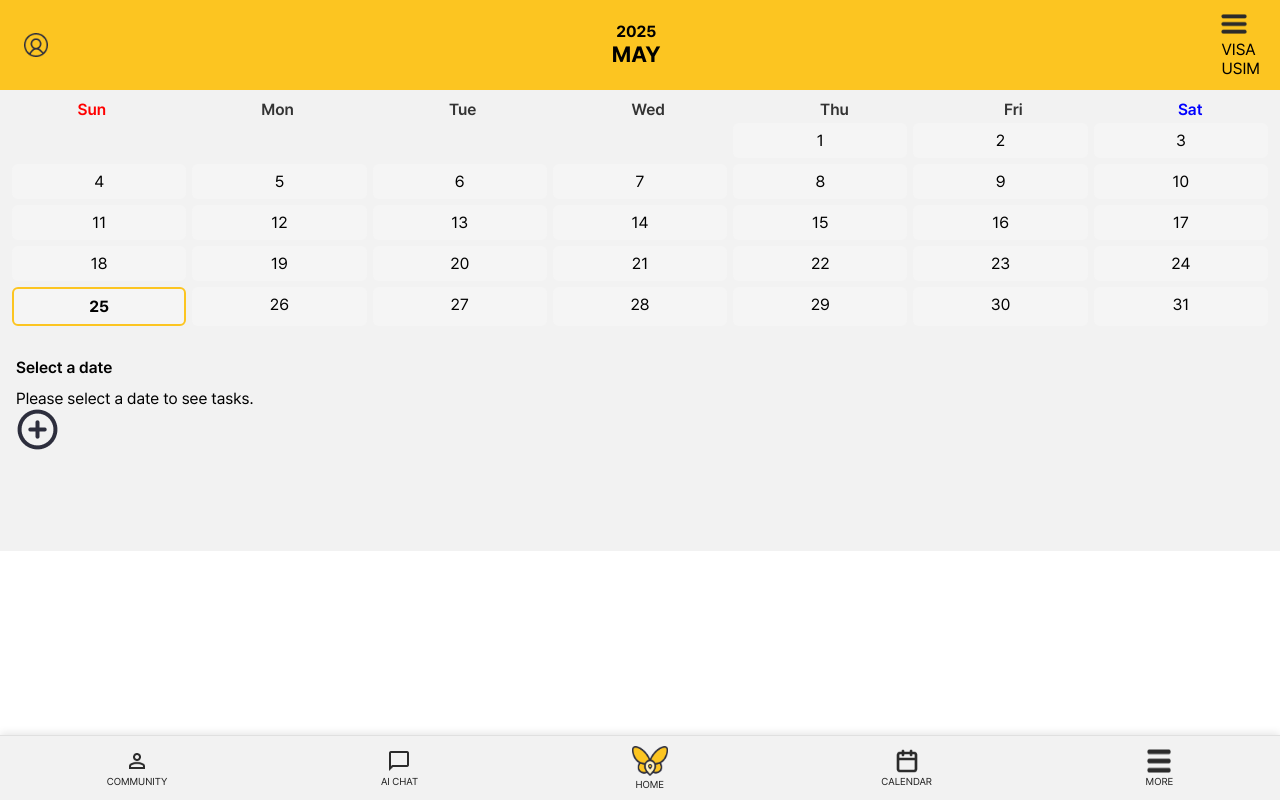
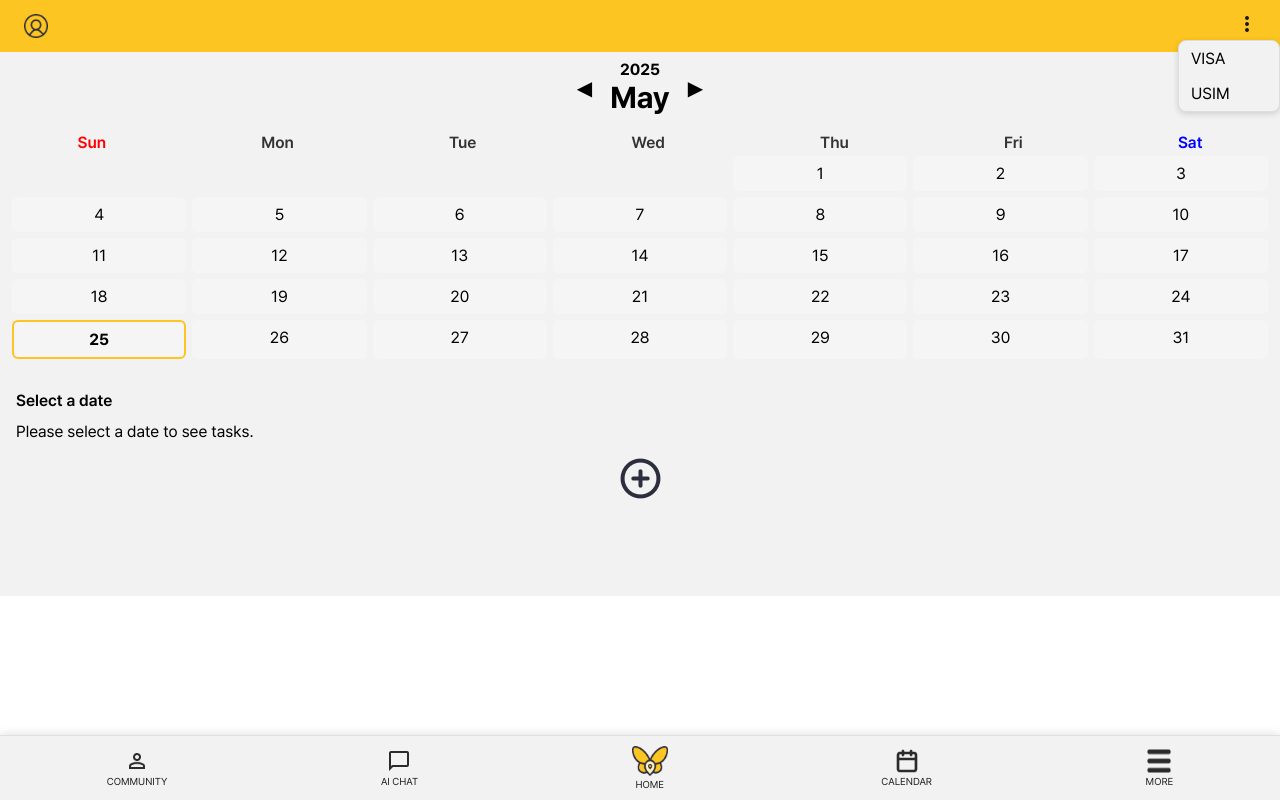
Before and after one commit to Ryu-Jemu/navi-app, a React (Create React App) app: page /calendar in a window 1280 px wide. Both pictures are taken after a click on the picture 1247 px from the left and 32 px from the top of the page. Built offline with nearby package versions, Linux system fonts and the light colour scheme.

Commit message:
Update current date

```diff
--- a/src/pages/CalendarPage.css
+++ b/src/pages/CalendarPage.css
@@ -33,7 +33,7 @@
 }
 
 .month-text span {
-  font-size: 22px;
+  font-size: 30px;
 }
 
 /* 요일 라벨 */
@@ -116,17 +116,55 @@
   border-color: #f26d6d;
 }
 
-/* + 버튼 */
 .plus-button-container {
-  width: 100%;
   display: flex;
   justify-content: center;
-  margin: 16px 0;
+  margin-top: 16px;
 }
 
 .plus-button {
   width: 43px;
   height: 43px;
   cursor: pointer;
+}
+
+.month-navigation {
+  display: flex;
+  justify-content: center;
   align-items: center;
+  margin: 8px 0;
 }
+
+.arrow-button {
+  background: none;
+  border: none;
+  font-size: 20px;
+  cursor: pointer;
+  margin: 0 12px;
+}
+
+.month-label {
+  font-size: 35px;
+  font-weight: 600;
+}
+
+.popup-menu {
+  position: absolute;
+  top: 40px;
+  right: 0;
+  background-color: var(--white);
+  border: 1px solid #ddd;
+  border-radius: 8px;
+  box-shadow: 0 2px 6px rgba(0, 0, 0, 0.15);
+  z-index: 100;
+  width: 100px;
+}
+
+.popup-item {
+  padding: 8px 12px;
+  cursor: pointer;
+}
+
+.popup-item:hover {
+  background-color: var(--sub-yellow-1);
+}
--- a/src/pages/CalendarPage.jsx
+++ b/src/pages/CalendarPage.jsx
@@ -2,20 +2,20 @@ import React, { useState } from 'react';
 import './CalendarPage.css';
 import BottomNav from '../BottomNav/BottomNav';
 import ProfileIcon from '../assets/Profile_Icon.png';
-import MoreIcon from '../assets/More_Icon.png';
+import ListIcon from '../assets/List_Icon.png';
 import PlusIcon from '../assets/Plus_Icon.png';
 
 const CalendarPage = () => {
+  const today = new Date();
+  const [currentYear, setCurrentYear] = useState(today.getFullYear());
+  const [currentMonth, setCurrentMonth] = useState(today.getMonth());
   const [selectedDate, setSelectedDate] = useState(null);
   const [showMenu, setShowMenu] = useState(false);
-  const [selectedFilter, setSelectedFilter] = useState(null); // 'VISA' or 'USIM'
+  // eslint-disable-next-line
+  const [selectedFilter, setSelectedFilter] = useState(null);
 
-  const year = 2025;
-  const month = 4; // 5월 (주의: 0부터 시작)
-  const today = new Date();
-
-  const firstDay = new Date(year, month, 1).getDay();
-  const totalDays = new Date(year, month + 1, 0).getDate();
+  const firstDay = new Date(currentYear, currentMonth, 1).getDay();
+  const totalDays = new Date(currentYear, currentMonth + 1, 0).getDate();
 
   const calendarCells = [];
   for (let i = 0; i < firstDay; i++) {
@@ -28,47 +28,64 @@ const CalendarPage = () => {
   const toggleMenu = () => setShowMenu(!showMenu);
 
   const handleFilterClick = (filter) => {
-    if (selectedFilter === filter) {
-      setSelectedFilter(null); // 같은 걸 누르면 해제
+    alert(`Selected: ${filter}`);
+    setSelectedFilter(filter);
+    setShowMenu(false);
+  };
+
+  const handlePrevMonth = () => {
+    if (currentMonth === 0) {
+      setCurrentYear(currentYear - 1);
+      setCurrentMonth(11);
     } else {
-      setSelectedFilter(filter);
+      setCurrentMonth(currentMonth - 1);
     }
+    setSelectedDate(null);
   };
+
+  const handleNextMonth = () => {
+    if (currentMonth === 11) {
+      setCurrentYear(currentYear + 1);
+      setCurrentMonth(0);
+    } else {
+      setCurrentMonth(currentMonth + 1);
+    }
+    setSelectedDate(null);
+  };
+
+  const monthNames = [
+    'January', 'February', 'March', 'April', 'May', 'June',
+    'July', 'August', 'September', 'October', 'November', 'December'
+  ];
 
   return (
     <div className="calendar-page">
       <header className="calendar-header">
         <img src={ProfileIcon} alt="Profile" className="icon profile" />
-        <div className="month-text">
-          {year}
-          <br />
-          <span>MAY</span>
-        </div>
         <div className="menu-container">
-          <img
-            src={MoreIcon}
-            alt="More"
-            className="icon menu"
-            onClick={toggleMenu}
-          />
+          <img src={ListIcon} alt="More" className="icon menu" onClick={toggleMenu} />
           {showMenu && (
-            <div className="dropdown-menu">
-              <div
-                className={`dropdown-item ${selectedFilter === 'VISA' ? 'active' : ''}`}
-                onClick={() => handleFilterClick('VISA')}
-              >
+            <div className="popup-menu">
+              <div className="popup-item" onClick={() => handleFilterClick('VISA')}>
                 VISA
               </div>
-              <div
-                className={`dropdown-item ${selectedFilter === 'USIM' ? 'active' : ''}`}
-                onClick={() => handleFilterClick('USIM')}
-              >
+              <div className="popup-item" onClick={() => handleFilterClick('USIM')}>
                 USIM
               </div>
             </div>
           )}
         </div>
       </header>
+
+      <div className="month-navigation">
+        <button onClick={handlePrevMonth} className="arrow-button">◀</button>
+        <div className="month-text">
+          {currentYear}
+          <br />
+          <span>{monthNames[currentMonth]}</span>
+        </div>
+        <button onClick={handleNextMonth} className="arrow-button">▶</button>
+      </div>
 
       <div className="weekday-row">
         {['Sun', 'Mon', 'Tue', 'Wed', 'Thu', 'Fri', 'Sat'].map((day, idx) => (
@@ -81,7 +98,11 @@ const CalendarPage = () => {
           <div
             key={i}
             className={`day-cell
-              ${day === today.getDate() && month === today.getMonth() && year === today.getFullYear() ? 'today' : ''}
+              ${day === today.getDate() &&
+              currentMonth === today.getMonth() &&
+              currentYear === today.getFullYear()
+                ? 'today'
+                : ''}
               ${selectedDate === day ? 'selected' : ''}
               ${day === null ? 'empty' : ''}
             `}
@@ -95,7 +116,7 @@ const CalendarPage = () => {
       <div className="today-section">
         <h3>
           {selectedDate
-            ? `${year}.05.${selectedDate < 10 ? '0' : ''}${selectedDate}`
+            ? `${currentYear}.${(currentMonth + 1).toString().padStart(2, '0')}.${selectedDate.toString().padStart(2, '0')}`
             : 'Select a date'}
         </h3>
         <div className="task-list">
@@ -112,7 +133,9 @@ const CalendarPage = () => {
             <div className="no-task">Please select a date to see tasks.</div>
           )}
         </div>
-        <img src={PlusIcon} alt="Add Task" className="plus-button" />
+        <div className="plus-button-container">
+          <img src={PlusIcon} alt="Add Task" className="plus-button" />
+        </div>
       </div>
 
       <BottomNav />
```
